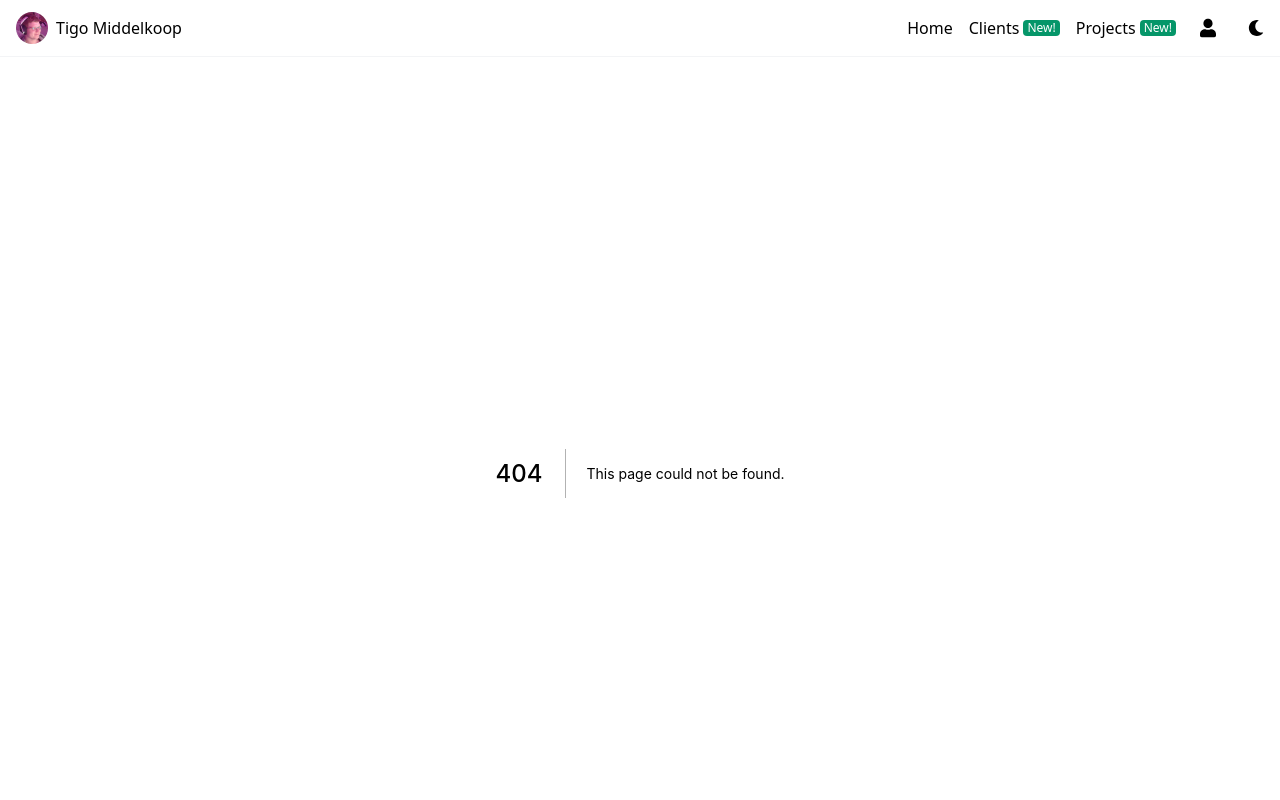
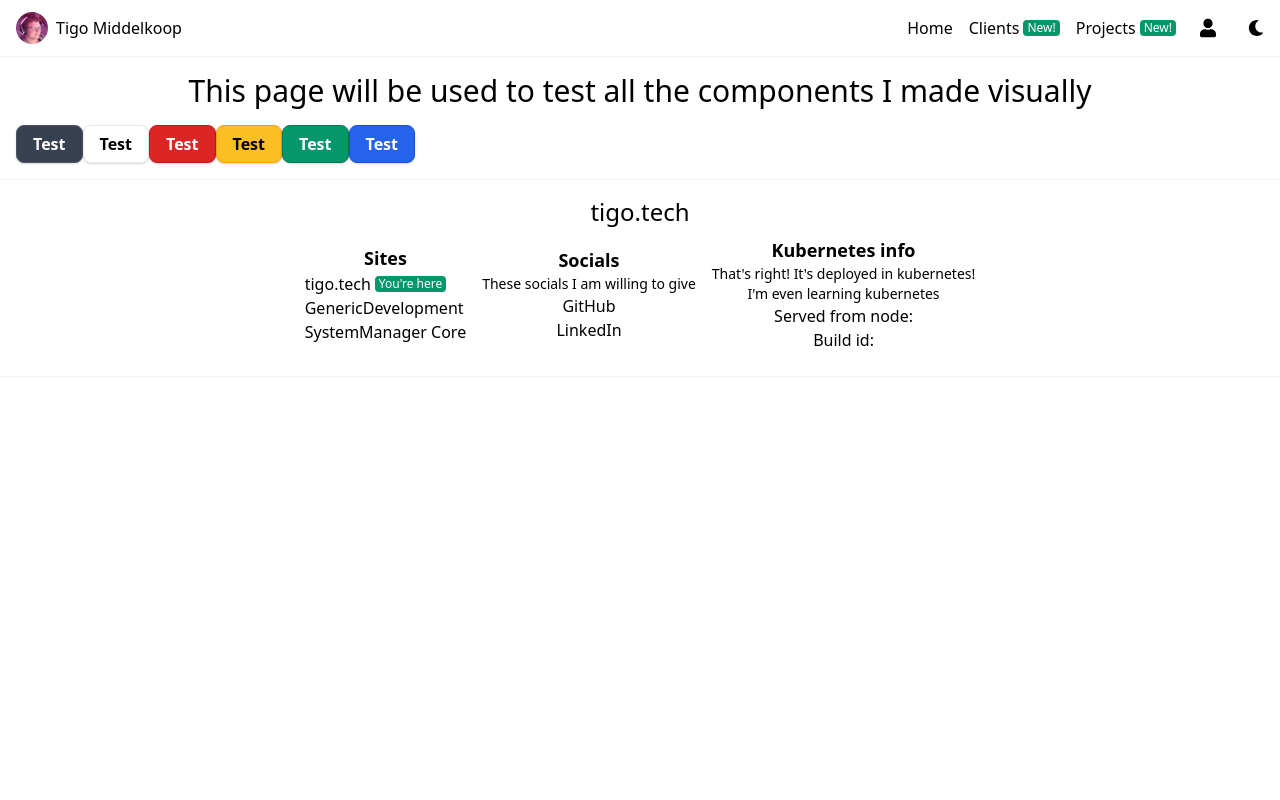
Before and after one commit to tigomiddelkoop/Portfolio, a Next.js app: page /test in a window 1280 px wide. Before the commit this address had no page. Shown: the top 800 px of the page. Built offline with nearby package versions, Linux system fonts and the light colour scheme.

Commit message:
Fixed some button styling and added dedicated testpage to test the styling

```diff
--- /dev/null
+++ b/src/components/button.module.scss
@@ -0,0 +1,31 @@
+.button {
+  @apply shadow border font-semibold px-4 py-1.5 rounded-lg;
+}
+
+.primary {
+  @apply button text-black bg-gray-100 border-gray-300 hover:bg-gray-200 text-black;
+}
+
+.secondary {
+  @apply button text-black
+}
+
+.success {
+  @apply button text-white bg-green-600 border-green-700 hover:bg-green-700;
+}
+
+.warning {
+  @apply button text-black bg-yellow-400 border-yellow-500 text-black hover:bg-yellow-500 ;
+}
+
+.danger {
+  @apply button text-white bg-red-600 border-red-700 hover:bg-red-700;
+}
+
+.info {
+  @apply button text-white bg-blue-600 border-blue-700 hover:bg-blue-700;
+}
+
+.purple {
+  @apply button text-white bg-purple-600 border-purple-700 hover:bg-purple-700
+}
--- a/src/components/button.tsx
+++ b/src/components/button.tsx
@@ -1,9 +1,49 @@
-export default function Button({children}) {
+import styles from "./button.module.scss"
+
+interface Props {
+    children: any;
+    color?: "primary" | "secondary" | "danger" | "warning" | "success" | "info";
+    onClick?: Function;
+}
+
+
+export default function Button(props: Props) {
+
+    let type = styles.primary;
+
+    switch (props.color) {
+        default: // default to primary colors when no color has been given
+        case "primary": {
+            type = styles.primary + " dark:border-gray-600 dark:text-white dark:hover:bg-gray-500 dark:bg-gray-700";
+            break;
+        }
+        case "secondary": {
+            type = styles.secondary;
+            break;
+        }
+        case "danger": {
+            type = styles.danger
+            break;
+        }
+        case "warning": {
+            type = styles.warning;
+            break;
+        }
+        case "success": {
+            type = styles.success;
+            break;
+        }
+        case "info": {
+            type = styles.info;
+            break;
+        }
+
+    }
 
 
     return (
-        <div className={"shadow bg-gray-100 border-gray-300 border mr-1 font-semibold hover:bg-gray-200 px-4 py-1.5 rounded-lg"}>
-            {children}
+        <div className={type}>
+            {props.children}
         </div>
     )
 }
--- /dev/null
+++ b/src/pages/test.tsx
@@ -0,0 +1,17 @@
+import Button from "../components/button";
+
+export default function Test() {
+    return (
+        <div>
+            <h1 className={"text-center text-3xl mb-4"}>This page will be used to test all the components I made visually</h1>
+            <div className={"flex"}>
+                <Button color={"primary"}>Test</Button>
+                <Button color={"secondary"}>Test</Button>
+                <Button color={"danger"}>Test</Button>
+                <Button color={"warning"}>Test</Button>
+                <Button color={"success"}>Test</Button>
+                <Button color={"info"}>Test</Button>
+            </div>
+        </div>
+    )
+}
```
